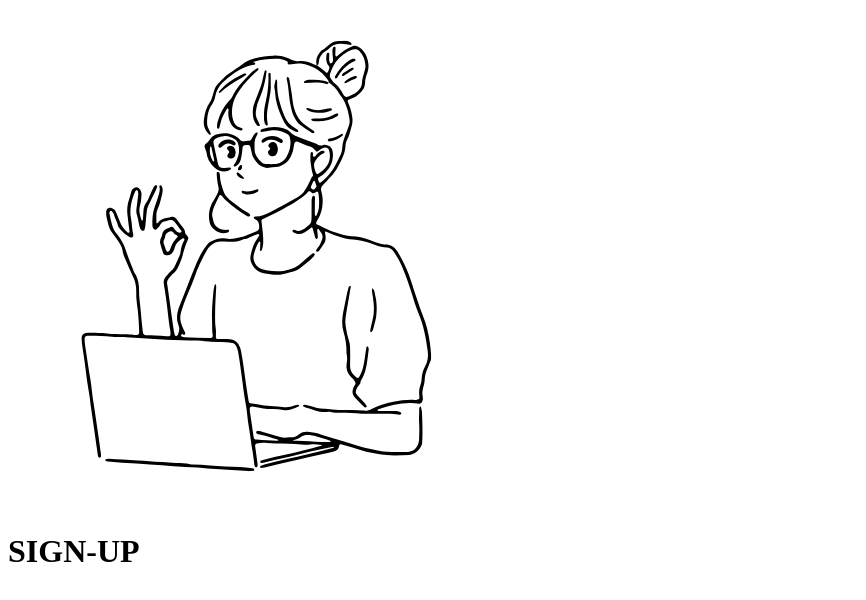
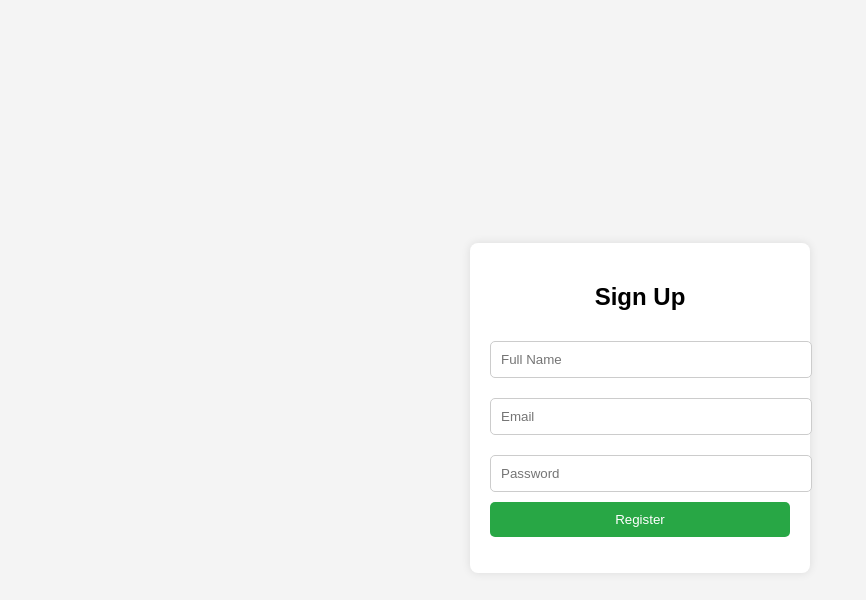
Before and after one commit to BarnaliBhowmik/Daily-UI, a plain HTML site: page Day1/login.html in a window 1280 px wide. Shown: the whole page, without its empty margins (0-866 px from the left). Drawn offline with Linux system fonts and the light colour scheme.

Commit message:
third commit

```diff
--- a/Day1/login.html
+++ b/Day1/login.html
@@ -3,19 +3,75 @@
 <head>
     <meta charset="UTF-8">
     <meta name="viewport" content="width=device-width, initial-scale=1.0">
-    <title>REGISTER</title>
+    <title>Sign Up</title>
+    <style>
+        body {
+            font-family: Arial, sans-serif;
+            display: flex;
+            justify-content: center;
+            align-items: center;
+            height: 100vh;
+            background-color: #f4f4f4;
+        }
+        .container {
+            background: white;
+            padding: 20px;
+            border-radius: 8px;
+            box-shadow: 0 0 10px rgba(0, 0, 0, 0.1);
+            width: 300px;
+            text-align: center;
+        }
+        input {
+            width: 100%;
+            padding: 10px;
+            margin: 10px 0;
+            border: 1px solid #ccc;
+            border-radius: 5px;
+        }
+        button {
+            background: #28a745;
+            color: white;
+            border: none;
+            padding: 10px;
+            cursor: pointer;
+            width: 100%;
+            border-radius: 5px;
+        }
+        button:hover {
+            background: #218838;
+        }
+    </style>
 </head>
 <body>
-    <div>
-        <div>
-            <img src="./login .png">
-            <h1>
-                SIGN-UP
-            </h1>
-        </div>
-        <div>
+    <div class="container">
+        <h2>Sign Up</h2>
+        <form id="signupForm">
+            <input type="text" id="name" placeholder="Full Name" required>
+            <input type="email" id="email" placeholder="Email" required>
+            <input type="password" id="password" placeholder="Password" required>
+            <button type="submit">Register</button>
+        </form>
+        <p id="message" style="color: red;"></p>
+    </div>
 
-        </div>
-    </div>
+    <script>
+        document.getElementById("signupForm").addEventListener("submit", function(event) {
+            event.preventDefault();
+            let name = document.getElementById("name").value;
+            let email = document.getElementById("email").value;
+            let password = document.getElementById("password").value;
+
+            if (name.length < 3) {
+                document.getElementById("message").innerText = "Name must be at least 3 characters long.";
+                return;
+            }
+            if (password.length < 6) {
+                document.getElementById("message").innerText = "Password must be at least 6 characters long.";
+                return;
+            }
+
+            alert("Sign-up successful!");
+        });
+    </script>
 </body>
 </html>
```
Also changed, not shown: Day1/index.html (+2 -2 lines), Day1/style.css (+33 -0 lines).
